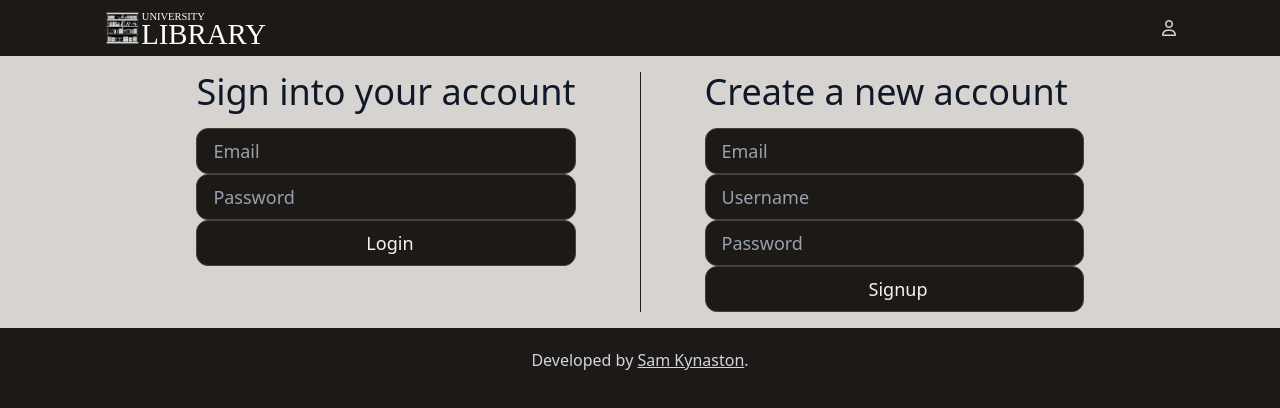
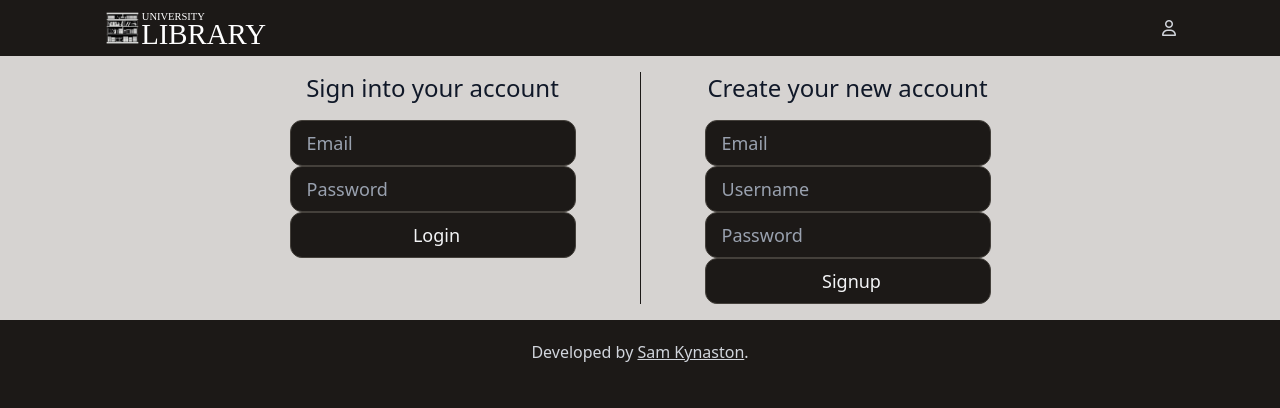
Before and after one commit to SamKynaston/Book-Webapp, a React (Vite) app in the folder frontend/: page /login in a window 1280 px wide. Shown: the top 408 px of the page. Built offline with nearby package versions, Linux system fonts and the light colour scheme; no server answers.

Commit message:
improved text sizing, implemented more personalised language for authentication page

```diff
--- a/frontend/src/Pages/Authentication.tsx
+++ b/frontend/src/Pages/Authentication.tsx
@@ -11,15 +11,15 @@ function AuthenticationPage({ }: AuthenticationPageProps) {
   return (
     <Page>
       <div className="grid grid-cols-1 md:grid-cols-[1fr_auto_1fr] gap-8 md:gap-16 md:max-w-3/4">
-        <div className="">
-          <h1>Sign into your account</h1>
+        <div className="text-center">
+          <h1 className="text-2xl">Sign into your account</h1>
           <AuthenticationForm />
         </div>
 
         <div className="w-px hidden md:block bg-stone-900"></div>
 
-        <div className="">
-          <h1>Create a new account</h1>
+        <div className="text-center">
+          <h1 className="text-2xl">Create your new account</h1>
           <SignupForm />
         </div>
       </div>
```
Also changed, not shown: frontend/src/Styles/tailwind.css.
